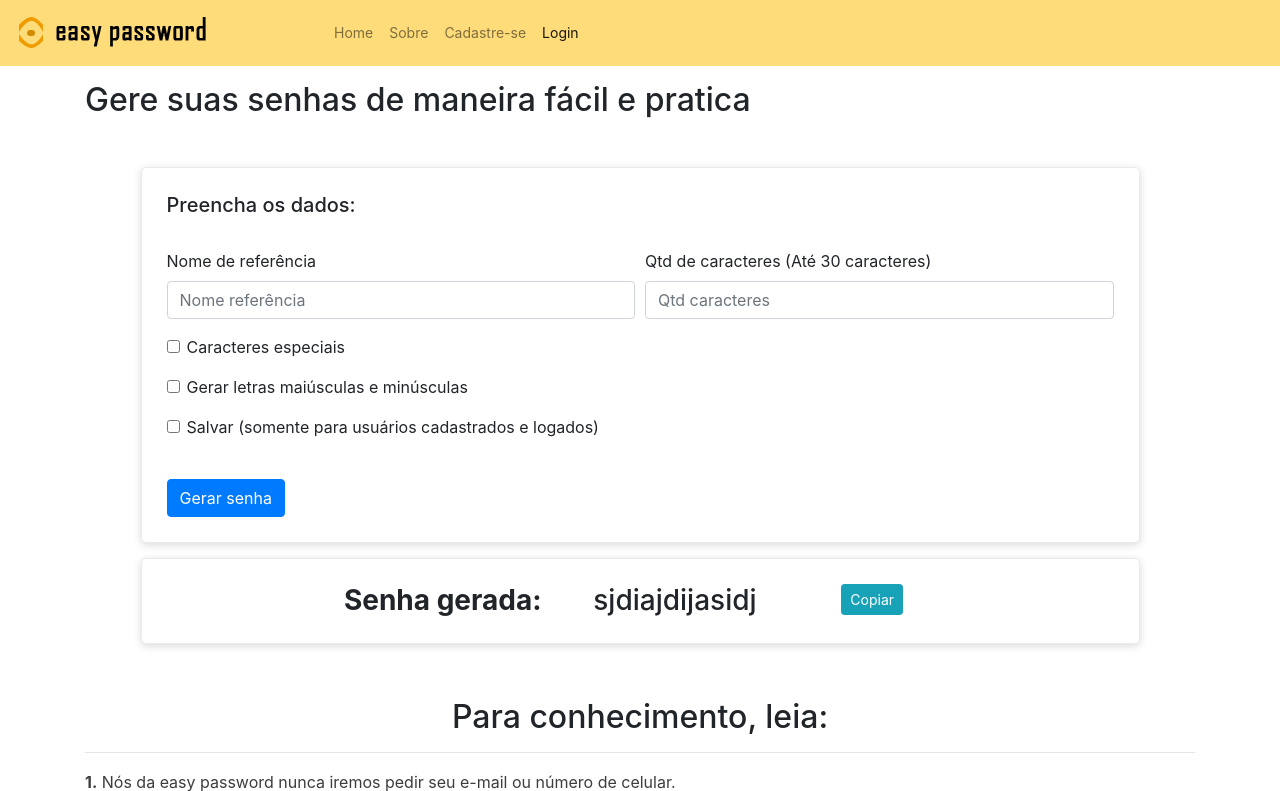
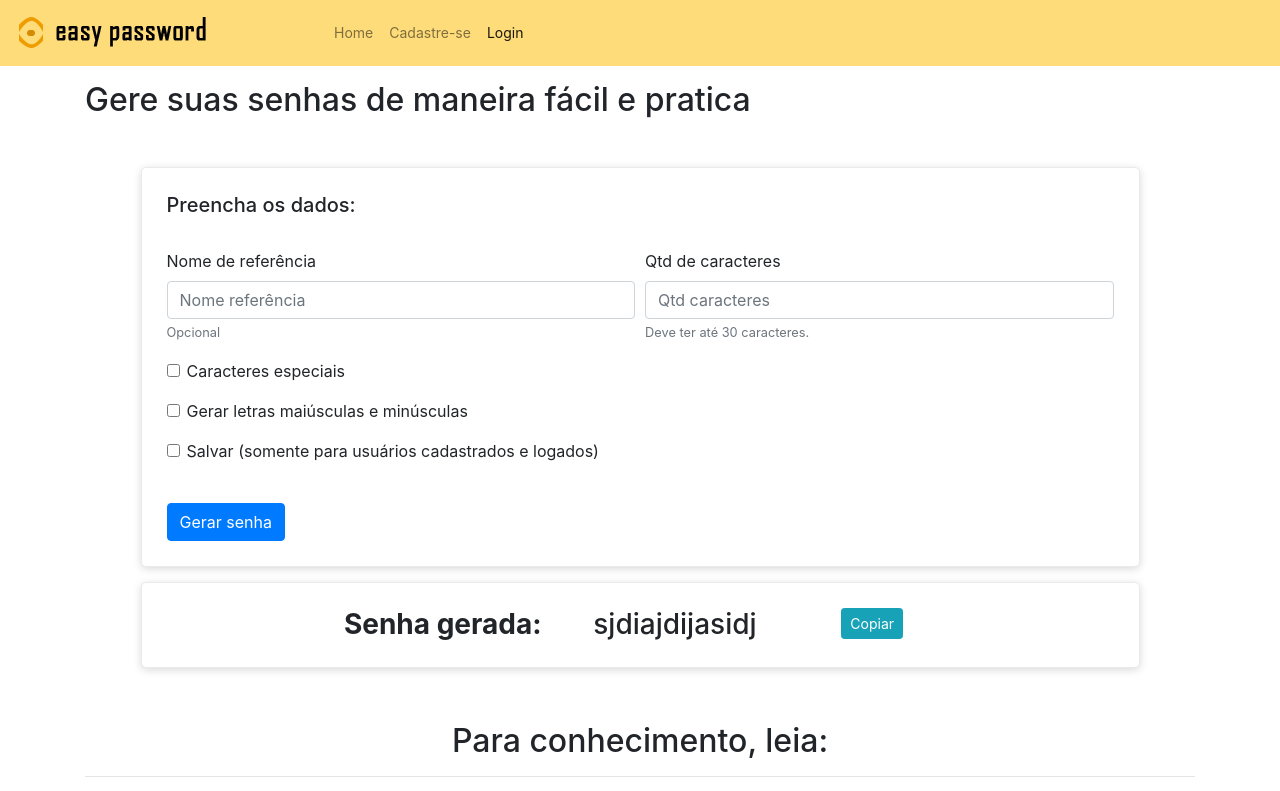
Before and after one commit to bcs018/easy-password, a PHP site: page /easy-password/public in a window 1280 px wide. Shown: the top 791 px of the page. Run offline with PHP 8.4, Linux system fonts and the light colour scheme.

Commit message:
Introdução a desenvolvimento para geração de senha

```diff
--- a/assets/css/layout.css
+++ b/assets/css/layout.css
@@ -28,7 +28,7 @@
     margin: 0 auto 15px;
     padding: 25px;
 }
-@media (max-width: 400px) {
+@media (max-width: 450px) {
     .footer{
         margin-top: 100px;
     }
--- /dev/null
+++ b/assets/js/validar.js
@@ -0,0 +1,16 @@
+function verQtdCaracter(){
+    var valor = $('#carac').val();
+
+    if(valor < 1 || valor > 30){
+        $("#carac").addClass('is-invalid');
+        $('#carac').removeClass('is-valid')
+    }else{
+        $('#carac').removeClass('is-invalid')
+        $("#carac").addClass('is-valid');
+
+    }
+}
+
+function verNomeRef(){
+    $('#nm_refe').addClass('is-valid');
+}
--- a/src/routes.php
+++ b/src/routes.php
@@ -9,3 +9,4 @@ $router->get('/sobre', 'HomeController@sobre');
 
 $router->get('/gerar-senha', 'HomeController@gerarSenha');
 $router->get('/login', 'LoginController@index');
+$router->get('/cadastre-se', 'CadastroController@index');
--- a/src/views/pages/home.php
+++ b/src/views/pages/home.php
@@ -8,16 +8,26 @@
                 <br><br>
                 <div class="field">
                     <strong> <label><h5>Preencha os dados:</h5></label> </strong><br><br>
-                    <form action="<?php echo BASE_URI; ?>/gerar-senha" method="POST">
+                    <form id="form" action="<?php echo BASE_URI; ?>/gerar-senha" method="POST">
                         <div class="form-row">
                             <div class="form-group col-md-6">
                                 <label for="nm_refe">Nome de referência </label>
-                                <input type="text" class="form-control" id="nm_refe" placeholder="Nome referência" name="nome">
+                                <input type="text" class="form-control" id="nm_refe" onblur="verNomeRef()" placeholder="Nome referência" name="nome">
+                                <small id="passwordHelpInline" class="text-muted">
+                                   Opcional
+                                </small>
                             </div>
 
                             <div class="form-group col-md-6">
-                                <label for="carac">Qtd de caracteres (Até 30 caracteres)</label>
-                                <input type="number" class="form-control" id="carac" placeholder="Qtd caracteres" name="qtd-carac">
+                                <label for="carac">Qtd de caracteres</label>
+                                <input type="number" class="form-control" id="carac" placeholder="Qtd caracteres" onblur="verQtdCaracter()" name="qtd-carac" aria-describedby="passwordHelpInline">
+                                <div class="invalid-feedback">
+                                     Por favor, informe de 1 até 30 caracteres.
+                                </div>
+                                <small id="passwordHelpInline" class="text-muted">
+                                    Deve ter até 30 caracteres.
+                                </small>
+
                             </div>
                         </div>
                         <div class="form-group">
@@ -45,7 +55,7 @@
                             </div>
                         </div>
                         <br>
-                        <input type="submit" class="btn btn-primary" value="Gerar senha">
+                        <button class="btn btn-primary">Gerar senha</button>
                     </form>
                 </div>
             </div>
--- a/src/views/partials/footer.php
+++ b/src/views/partials/footer.php
@@ -17,6 +17,8 @@
         <script src="http://localhost/easy-password/assets/js/bootstrap.min.js"></script>
         <script src="http://localhost/easy-password/assets/js/bootstrap.bundle.min.js"></script>
         <script src="https://unpkg.com/@popperjs/core@2/dist/umd/popper.js"></script>
+        <script src="http://localhost/easy-password/assets/js/validar.js" type="text/javascript"></script>
+
 
     </body>
 </html>
--- a/src/views/partials/header.php
+++ b/src/views/partials/header.php
@@ -25,11 +25,11 @@
                         <li class="nav-item">
                             <a class="nav-link" id="menu" href="<?php echo BASE_URI; ?>">Home</a>
                         </li>
+                        <!--<li class="nav-item">
+                            <a class="nav-link" id="menu" href="<?php echo BASE_URI; ?>/sobre">Sobre</a>
+                        </li>-->
                         <li class="nav-item">
-                            <a class="nav-link" id="menu" href="<?php echo BASE_URI; ?>/sobre">Sobre</a>
-                        </li>
-                        <li class="nav-item">
-                            <a class="nav-link" id="menu" href="<?php echo BASE_URI; ?>/sobre">Cadastre-se</a>
+                            <a class="nav-link" id="menu" href="<?php echo BASE_URI; ?>/cadastre-se">Cadastre-se</a>
                         </li>
                         <li class="nav-item active">
                             <a class="nav-link" id="menu" href="<?php echo BASE_URI; ?>/login">Login</a>
```
Also changed, not shown: assets/js/geraSenha.js (added, +10 -0 lines), src/controllers/CadastroController.php (added, +15 -0 lines), src/views/pages/cadastrese.php (added, +44 -0 lines), src/views/pages/sobre.php (deleted, +0 -13 lines).
